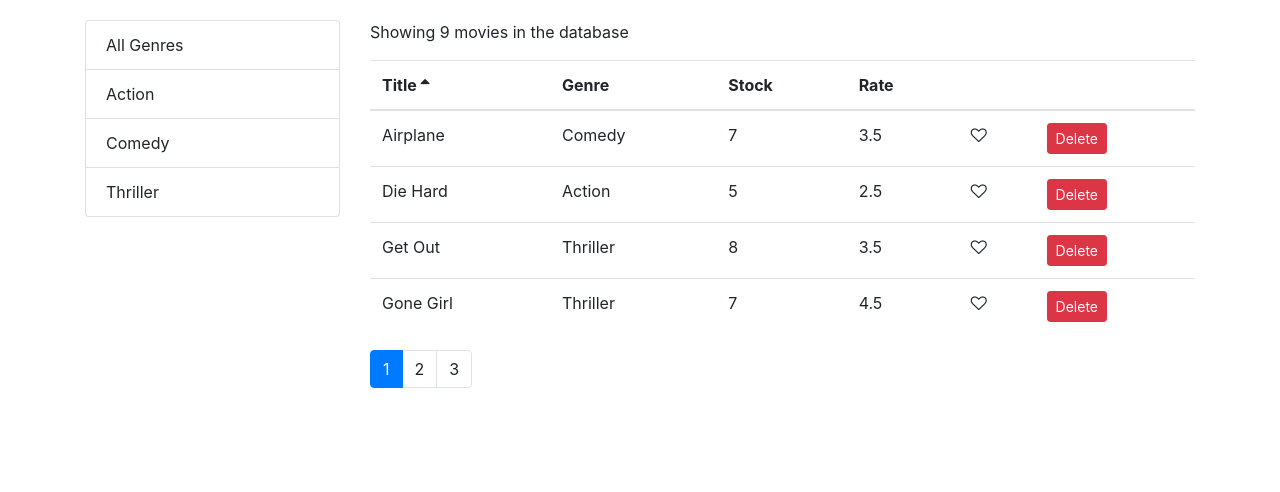
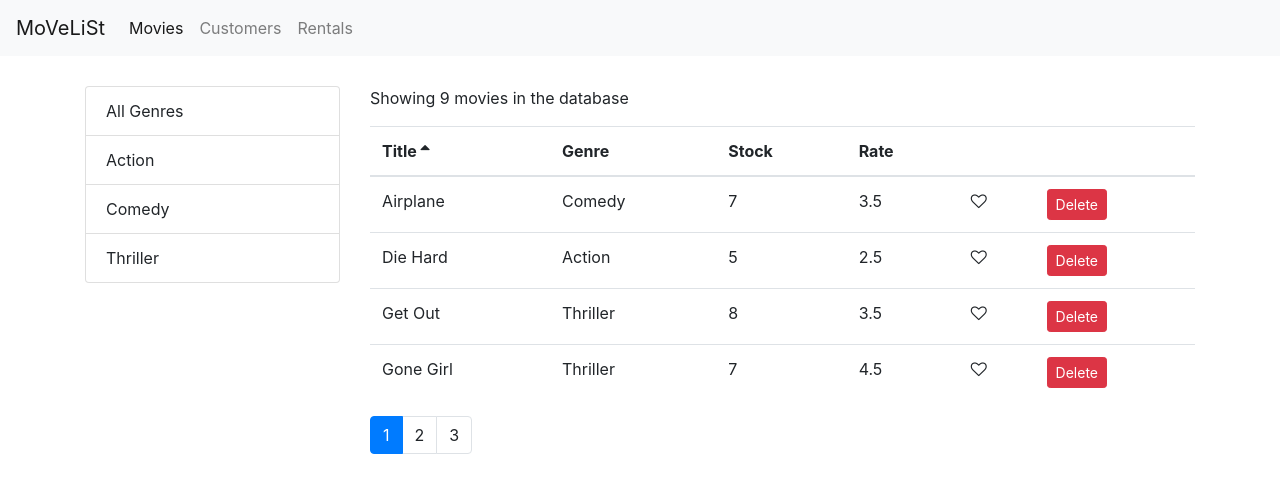
Before and after one commit to Arun05hp/movies-list, a React (Create React App) app: page /movies in a window 1280 px wide. Shown: the top 492 px of the page. Built offline with nearby package versions, Linux system fonts and the light colour scheme.

Commit message:
navbar added with Routes

```diff
--- a/src/App.js
+++ b/src/App.js
@@ -4,11 +4,13 @@ import Movies from "./components/Movies";
 import Customers from "./components/customers";
 import Rentals from "./components/rentals";
 import NotFound from "./components/notFound";
-
+import NavBar from "./components/navBar";
 import "./App.css";
 
 function App() {
   return (
+    <React.Fragment>
+      <NavBar />
       <main className="container">
         <Switch>
           <Route path="/movies" component={Movies}></Route>
@@ -19,6 +21,7 @@ function App() {
           <Redirect to="/not-found" />
         </Switch>
       </main>
+    </React.Fragment>
   );
 }
 
--- a/src/components/navBar.jsx
+++ b/src/components/navBar.jsx
@@ -2,7 +2,7 @@ import React from "react";
 import { Link, NavLink } from "react-router-dom";
 const NavBar = () => {
   return (
-    <nav classNameName="navbar navbar-expand-lg navbar-light bg-light">
+    <nav className="navbar navbar-expand navbar-light bg-light">
       <Link className="navbar-brand" to="/">
         MoVeLiSt
       </Link>
@@ -10,31 +10,25 @@ const NavBar = () => {
         className="navbar-toggler"
         type="button"
         data-toggle="collapse"
-        data-target="#navbarNav"
-        aria-controls="navbarNav"
+        data-target="#navbarNavAltMarkup"
+        aria-controls="navbarNavAltMarkup"
         aria-expanded="false"
         aria-label="Toggle navigation"
       >
         <span className="navbar-toggler-icon"></span>
       </button>
-      <div className="collapse navbar-collapse" id="navbarNav">
-        <ul className="navbar-nav">
-          <li className="nav-item">
-            <NavLink className="nav-link" to="/movies">
+      <div className="collapse navbar-collapse" id="navbarNavAltMarkup">
+        <div className="navbar-nav">
+          <NavLink className="nav-item nav-link" to="/movies">
             Movies
           </NavLink>
-          </li>
-          <li className="nav-item">
-            <NavLink className="nav-link" to="/customers">
+          <NavLink className="nav-item nav-link" to="/customers">
             Customers
           </NavLink>
-          </li>
-          <li className="nav-item">
-            <NavLink className="nav-link" to="/rentals">
+          <NavLink className="nav-item nav-link" to="/rentals">
             Rentals
           </NavLink>
-          </li>
-        </ul>
+        </div>
       </div>
     </nav>
   );
--- a/src/index.css
+++ b/src/index.css
@@ -1,6 +1,6 @@
 body {
   margin: 0;
-  padding: 20px 0;
+  padding: 0;
   font-family: -apple-system, BlinkMacSystemFont, "Segoe UI", "Roboto", "Oxygen",
     "Ubuntu", "Cantarell", "Fira Sans", "Droid Sans", "Helvetica Neue",
     sans-serif;
@@ -13,6 +13,10 @@ code {
     monospace;
 }
 
+.navbar {
+  margin-bottom: 30px;
+}
+
 .clickable {
   cursor: pointer;
 }
```
Lines whose indentation alone changed are shown as unchanged.
